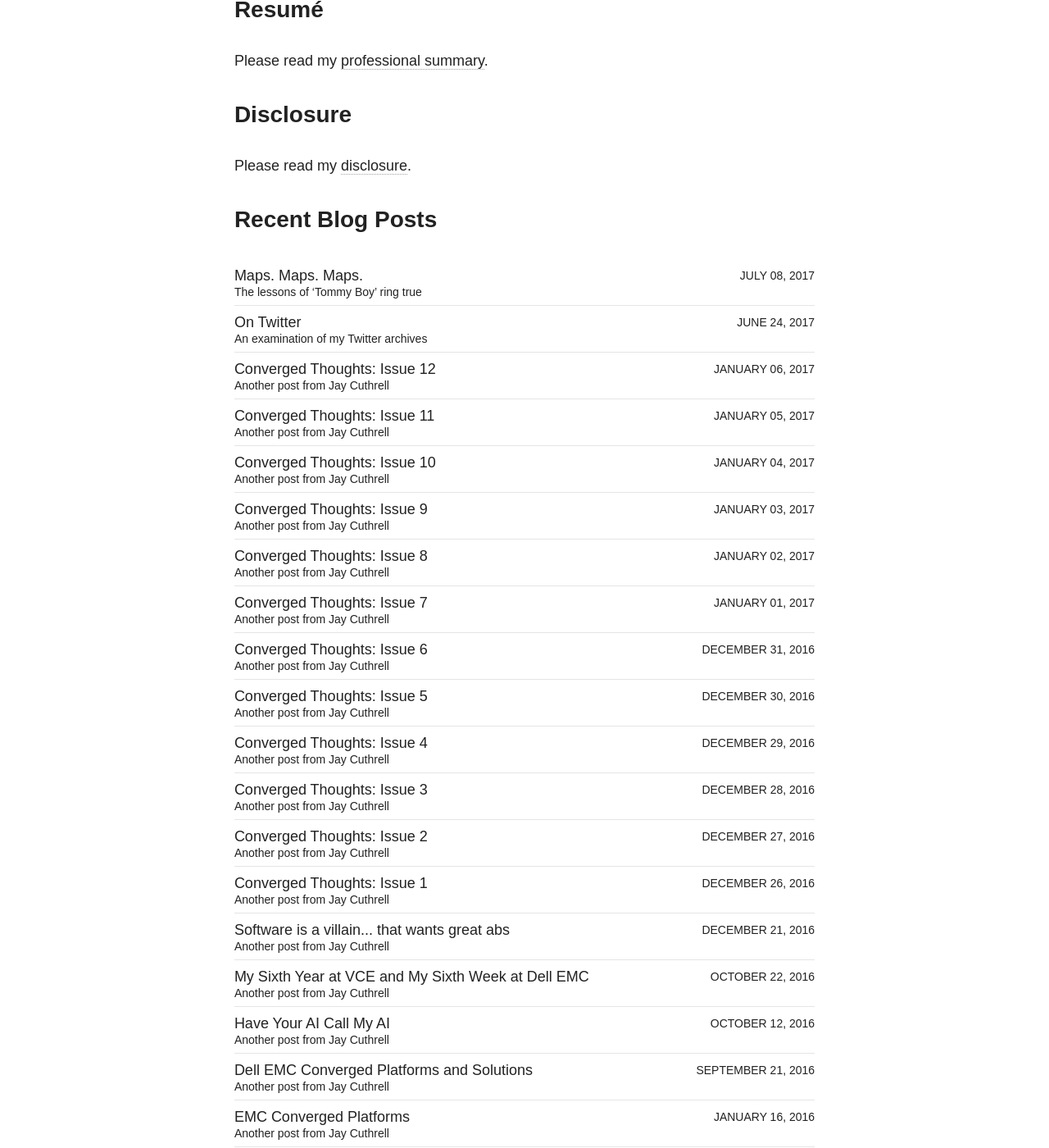
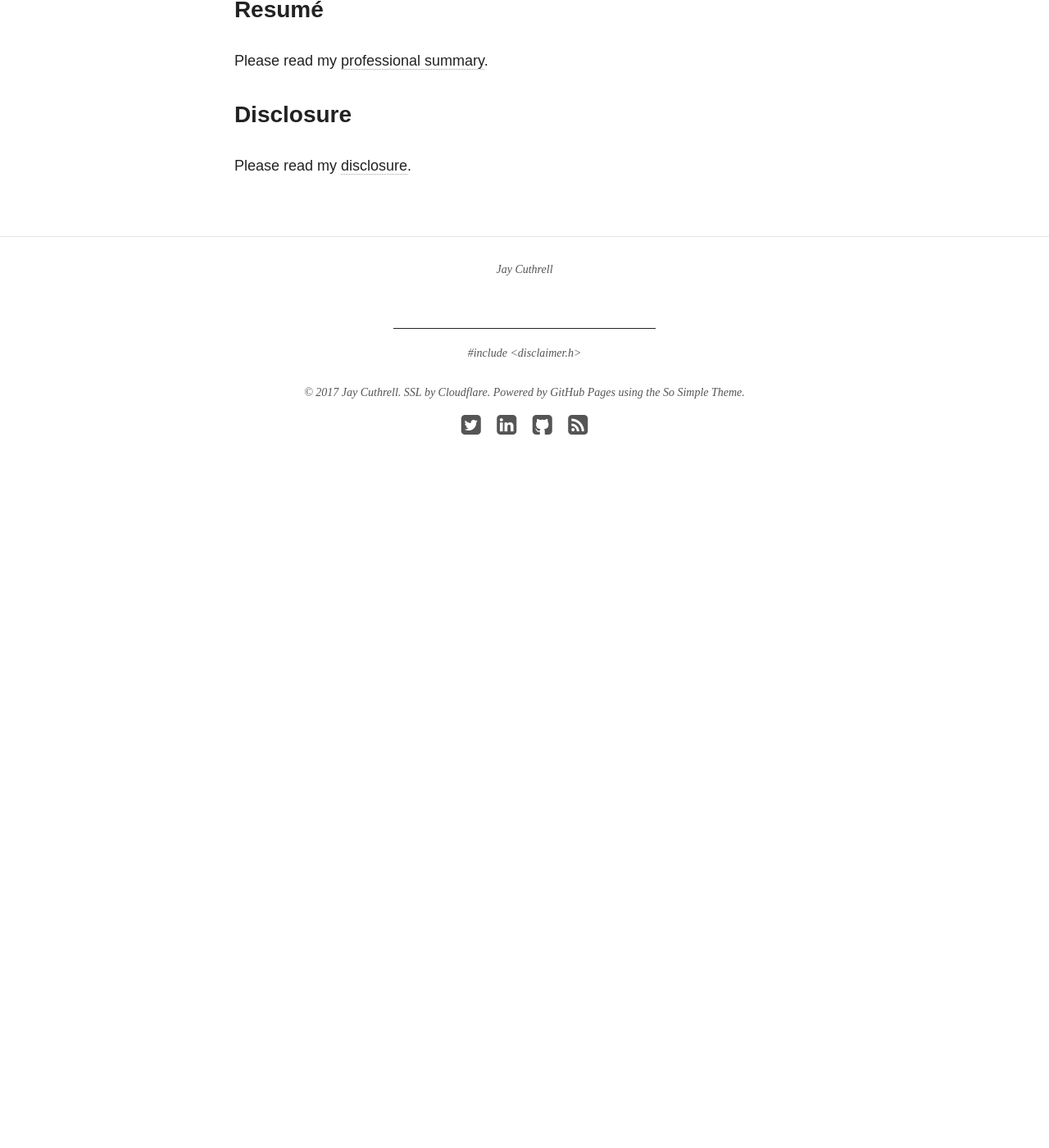
Before and after one commit to nsshommo/jaycuthrell.github.io, a Jekyll site: the page built from index.md, in a window 1280 px wide and 1400 px high, scrolled down 1949 px. Shown: the whole window at 82% size. Built offline with Jekyll 4.4.1, drawn with Linux system fonts in a browser that asks for light colours; nearby versions of some CDN libraries; comment, search, counter and statistics services are not loaded; after the commit the page ends 2579 px from its top, so only the background shows below that; some of the changed text lies outside the part shown.

Commit message:
show no blog posts

```diff
--- a/index.md
+++ b/index.md
@@ -28,15 +28,3 @@ Please read my [professional summary](https://jaycuthrell.com/resume/).
 ### Disclosure
 
 Please read my [disclosure](https://jaycuthrell.com/disclosure/).
-
-### Recent Blog Posts
-
-<ul class="post-list">
-
-{% for post in site.categories.blog %}
-
-<li><article><a href="{{ site.url }}{{ post.url }}">{{ post.title }} <span class="entry-date"><time datetime="{{ post.date | date_to_xmlschema }}">{{ post.date | date: "%B %d, %Y" }}</time></span>{% if post.excerpt %} <span class="excerpt">{{ post.excerpt | remove: '\[ ... \]' | remove: '\( ... \)' | markdownify | strip_html | strip_newlines | escape_once }}</span>{% endif %}</a></article></li>
-
-{% endfor %}
-
-</ul>
```
